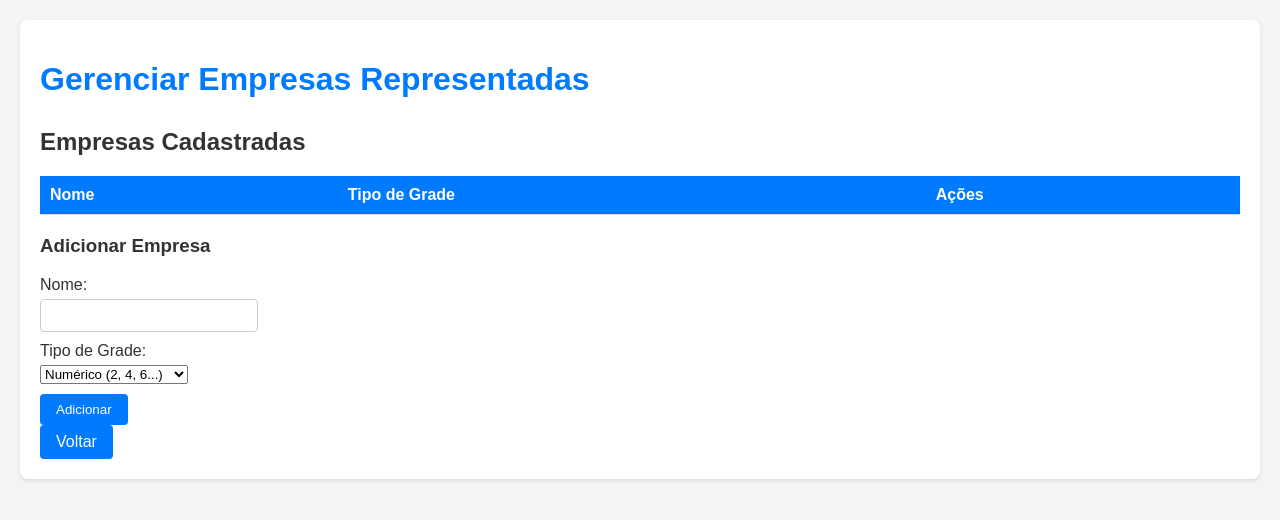
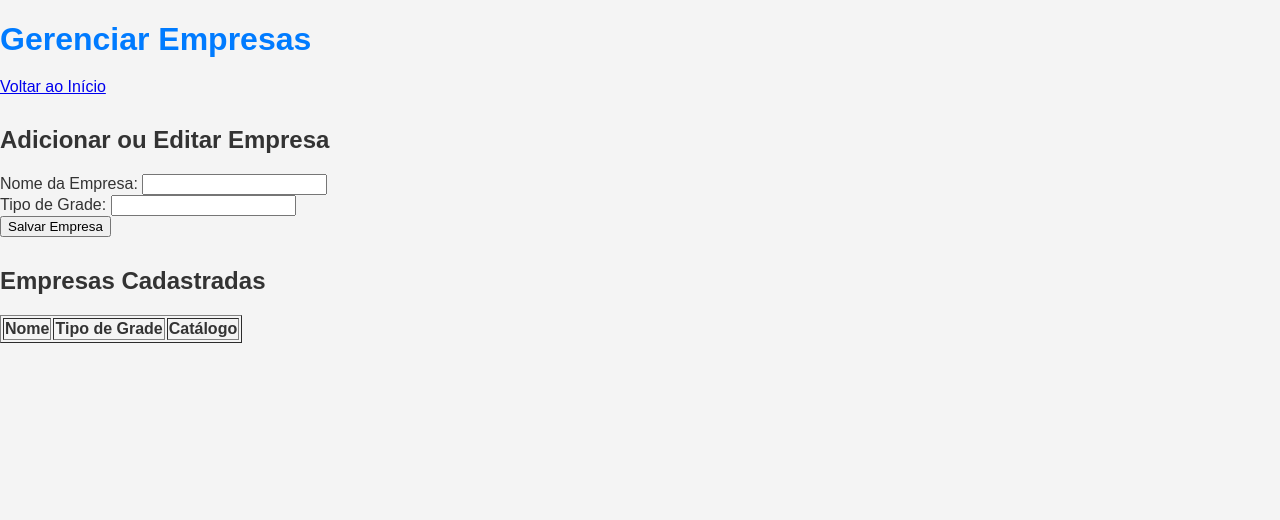
Before and after one commit to weslleycarlos/sistema-representacao, a Flask app: page /gerenciar_empresas in a window 1280 px wide. Shown: the top 520 px of the page. Run offline with Flask 3, Linux system fonts and the light colour scheme; lists and menus that the app fills with data are empty; some libraries are stand-ins or nearby versions.

Commit message:
Corrigido erro UndefinedError passando catalogos para o template

```diff
--- a/database.py
+++ b/database.py
@@ -4,7 +4,7 @@ import json
 from empresas import Empresa
 from pedidos import Pedido
 
-# Use a connection string do pooler
+# Connection string do pooler (substitua [SUA-SENHA])
 DB_CONNECTION_STRING = "postgresql://postgres.qesszwlqxftxdomreawa:Maccol#1992#@aws-0-us-east-1.pooler.supabase.com:6543/postgres"
 
 def init_db():
@@ -74,3 +74,35 @@ def salvar_empresa(nome, tipo_grade):
               (nome, tipo_grade, tipo_grade))
     conn.commit()
     conn.close()
+
+# Novas funções para o catálogo
+def carregar_catalogo(empresa_nome):
+    conn = psycopg2.connect(DB_CONNECTION_STRING)
+    c = conn.cursor()
+    c.execute("SELECT codigo, descritivo, valor, tamanhos FROM catalogo WHERE empresa_nome = %s", (empresa_nome,))
+    catalogo = [
+        {"codigo": row[0], "descritivo": row[1], "valor": row[2], "tamanhos": json.loads(row[3])}
+        for row in c.fetchall()
+    ]
+    conn.close()
+    return catalogo
+
+def salvar_item_catalogo(empresa_nome, codigo, descritivo, valor, tamanhos):
+    conn = psycopg2.connect(DB_CONNECTION_STRING)
+    c = conn.cursor()
+    tamanhos_json = json.dumps(tamanhos)
+    c.execute("""
+        INSERT INTO catalogo (empresa_nome, codigo, descritivo, valor, tamanhos)
+        VALUES (%s, %s, %s, %s, %s)
+        ON CONFLICT (empresa_nome, codigo)
+        DO UPDATE SET descritivo = %s, valor = %s, tamanhos = %s
+    """, (empresa_nome, codigo, descritivo, valor, tamanhos_json, descritivo, valor, tamanhos_json))
+    conn.commit()
+    conn.close()
+
+def remover_item_catalogo(empresa_nome, codigo):
+    conn = psycopg2.connect(DB_CONNECTION_STRING)
+    c = conn.cursor()
+    c.execute("DELETE FROM catalogo WHERE empresa_nome = %s AND codigo = %s", (empresa_nome, codigo))
+    conn.commit()
+    conn.close()
--- a/main.py
+++ b/main.py
@@ -1,7 +1,7 @@
 from flask import Flask, render_template, request, redirect, url_for, jsonify
 from empresas import Empresa
 from pedidos import Pedido
-from database import init_db, carregar_empresas, salvar_pedido, carregar_ultimo_pedido, salvar_empresa  # Adicionado salvar_empresa
+from database import init_db, carregar_empresas, salvar_pedido, carregar_ultimo_pedido, salvar_empresa, carregar_catalogo, salvar_item_catalogo, remover_item_catalogo
 import requests
 import os
 import logging
@@ -82,12 +82,30 @@ def remover_item(index):
 @app.route('/gerenciar_empresas', methods=['GET', 'POST'])
 def gerenciar_empresas():
     if request.method == 'POST':
-        nome = request.form['nome']
-        tipo_grade = request.form['tipo_grade']
-        salvar_empresa(nome, tipo_grade)  # Usando a função do database.py
+        if 'nome' in request.form and 'tipo_grade' in request.form:  # Adicionar/editar empresa
+            nome = request.form['nome']
+            tipo_grade = request.form['tipo_grade']
+            salvar_empresa(nome, tipo_grade)
+        elif 'empresa_nome' in request.form and 'codigo' in request.form:  # Adicionar/editar item do catálogo
+            empresa_nome = request.form['empresa_nome']
+            codigo = request.form['codigo']
+            descritivo = request.form['descritivo']
+            valor = float(request.form['valor'])
+            tamanhos = request.form['tamanhos'].split(',')  # Espera tamanhos como "2,4,6"
+            salvar_item_catalogo(empresa_nome, codigo, descritivo, valor, tamanhos)
         global empresas
         empresas = carregar_empresas()
-    return render_template('gerenciar_empresas.html', empresas=empresas)
+
+    # Carregar catálogos para todas as empresas
+    catalogos = {nome: carregar_catalogo(nome) for nome in empresas.keys()}
+    return render_template('gerenciar_empresas.html', empresas=empresas, catalogos=catalogos)
+
+@app.route('/remover_item_catalogo/<empresa_nome>/<codigo>', methods=['POST'])
+def remover_item_catalogo_route(empresa_nome, codigo):
+    remover_item_catalogo(empresa_nome, codigo)
+    global empresas
+    empresas = carregar_empresas()
+    return redirect(url_for('gerenciar_empresas'))
 
 if __name__ == "__main__":
     port = int(os.environ.get("PORT", 5000))
--- a/templates/gerenciar_empresas.html
+++ b/templates/gerenciar_empresas.html
@@ -1,47 +1,74 @@
 <!DOCTYPE html>
-<html lang="pt-BR">
+<html lang="pt-br">
 <head>
     <meta charset="UTF-8">
     <title>Gerenciar Empresas</title>
     <link rel="stylesheet" href="{{ url_for('static', filename='style.css') }}">
 </head>
 <body>
-    <div class="container">
-        <h1>Gerenciar Empresas Representadas</h1>
+    <h1>Gerenciar Empresas</h1>
+    <a href="{{ url_for('index') }}">Voltar ao Início</a>
+
+    <h2>Adicionar ou Editar Empresa</h2>
+    <form method="POST" action="{{ url_for('gerenciar_empresas') }}">
+        <label for="nome">Nome da Empresa:</label>
+        <input type="text" id="nome" name="nome" required><br>
+        <label for="tipo_grade">Tipo de Grade:</label>
+        <input type="text" id="tipo_grade" name="tipo_grade" required><br>
+        <button type="submit">Salvar Empresa</button>
+    </form>
+
     <h2>Empresas Cadastradas</h2>
-        <table class="pedido-table">
-            <thead>
+    <table border="1">
         <tr>
             <th>Nome</th>
             <th>Tipo de Grade</th>
-                    <th>Ações</th>
+            <th>Catálogo</th>
         </tr>
-            </thead>
-            <tbody>
         {% for nome, empresa in empresas.items() %}
         <tr>
-                    <td>{{ nome }}</td>
+            <td>{{ empresa.nome }}</td>
             <td>{{ empresa.tipo_grade }}</td>
             <td>
-                        <a href="#" class="btn btn-primary">Editar</a> <!-- Futura implementação -->
+                <h3>Itens do Catálogo</h3>
+                <table border="1">
+                    <tr>
+                        <th>Código</th>
+                        <th>Descritivo</th>
+                        <th>Valor</th>
+                        <th>Tamanhos</th>
+                        <th>Ação</th>
+                    </tr>
+                    {% for item in catalogos[empresa.nome] %}
+                    <tr>
+                        <td>{{ item.codigo }}</td>
+                        <td>{{ item.descritivo }}</td>
+                        <td>{{ item.valor }}</td>
+                        <td>{{ item.tamanhos|join(', ') }}</td>
+                        <td>
+                            <form method="POST" action="{{ url_for('remover_item_catalogo_route', empresa_nome=empresa.nome, codigo=item.codigo) }}">
+                                <button type="submit">Remover</button>
+                            </form>
                         </td>
                     </tr>
                     {% endfor %}
-            </tbody>
                 </table>
-
-        <form method="POST" class="add-item-form">
-            <h3>Adicionar Empresa</h3>
-            <label for="nome">Nome:</label>
-            <input type="text" name="nome" id="nome"><br>
-            <label for="tipo_grade">Tipo de Grade:</label>
-            <select name="tipo_grade" id="tipo_grade">
-                <option value="numerico">Numérico (2, 4, 6...)</option>
-                <option value="alfabetico">Alfabético (P, M, G...)</option>
-            </select><br>
-            <input type="submit" value="Adicionar" class="btn btn-primary">
+                <h4>Adicionar ou Editar Item</h4>
+                <form method="POST" action="{{ url_for('gerenciar_empresas') }}">
+                    <input type="hidden" name="empresa_nome" value="{{ empresa.nome }}">
+                    <label for="codigo">Código:</label>
+                    <input type="text" name="codigo" required><br>
+                    <label for="descritivo">Descritivo:</label>
+                    <input type="text" name="descritivo" required><br>
+                    <label for="valor">Valor:</label>
+                    <input type="number" step="0.01" name="valor" required><br>
+                    <label for="tamanhos">Tamanhos (separados por vírgula):</label>
+                    <input type="text" name="tamanhos" required placeholder="ex: 2,4,6"><br>
+                    <button type="submit">Salvar Item</button>
                 </form>
-        <a href="/" class="btn btn-primary">Voltar</a>
-    </div>
+            </td>
+        </tr>
+        {% endfor %}
+    </table>
 </body>
 </html>
```
Lines whose indentation alone changed are shown as unchanged.
